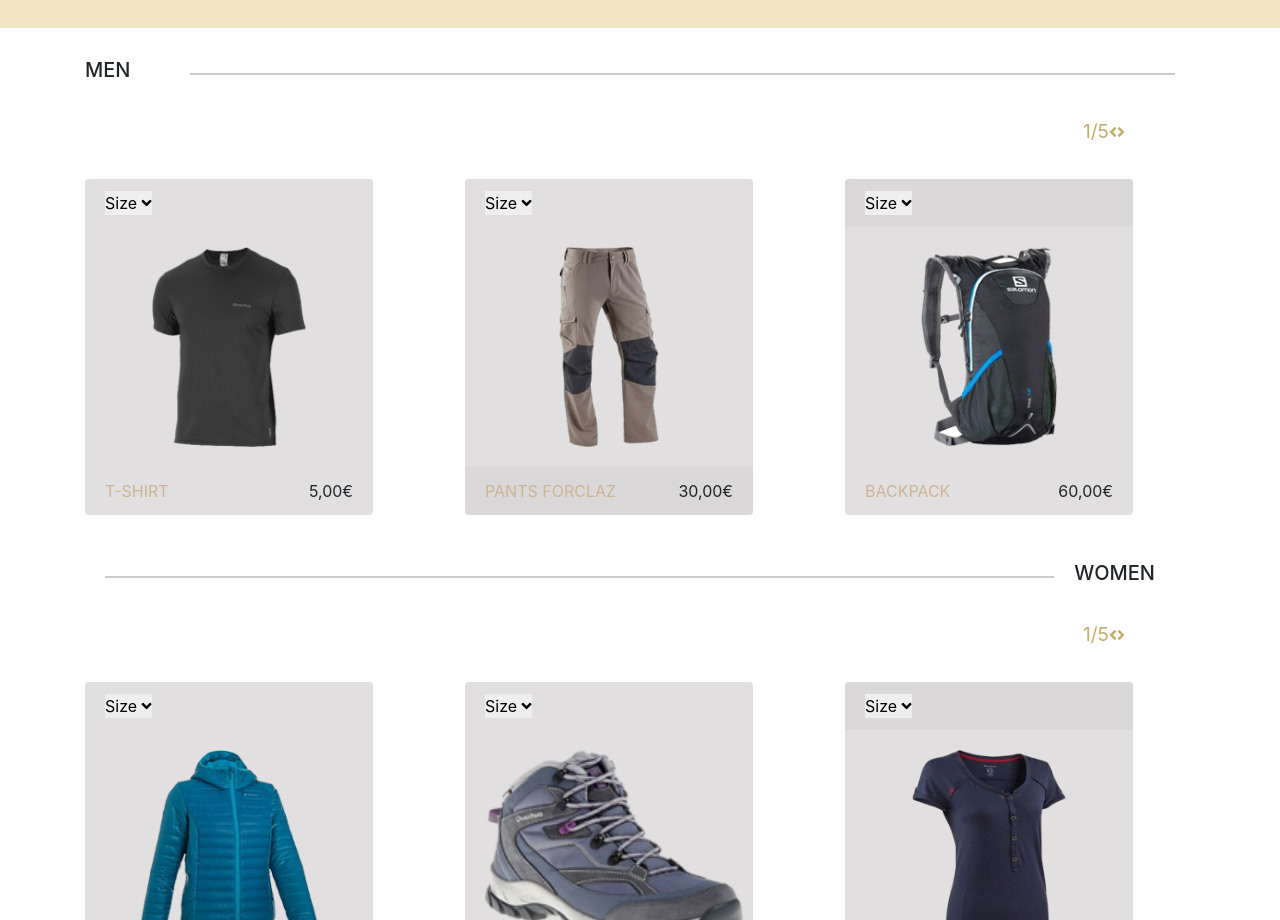
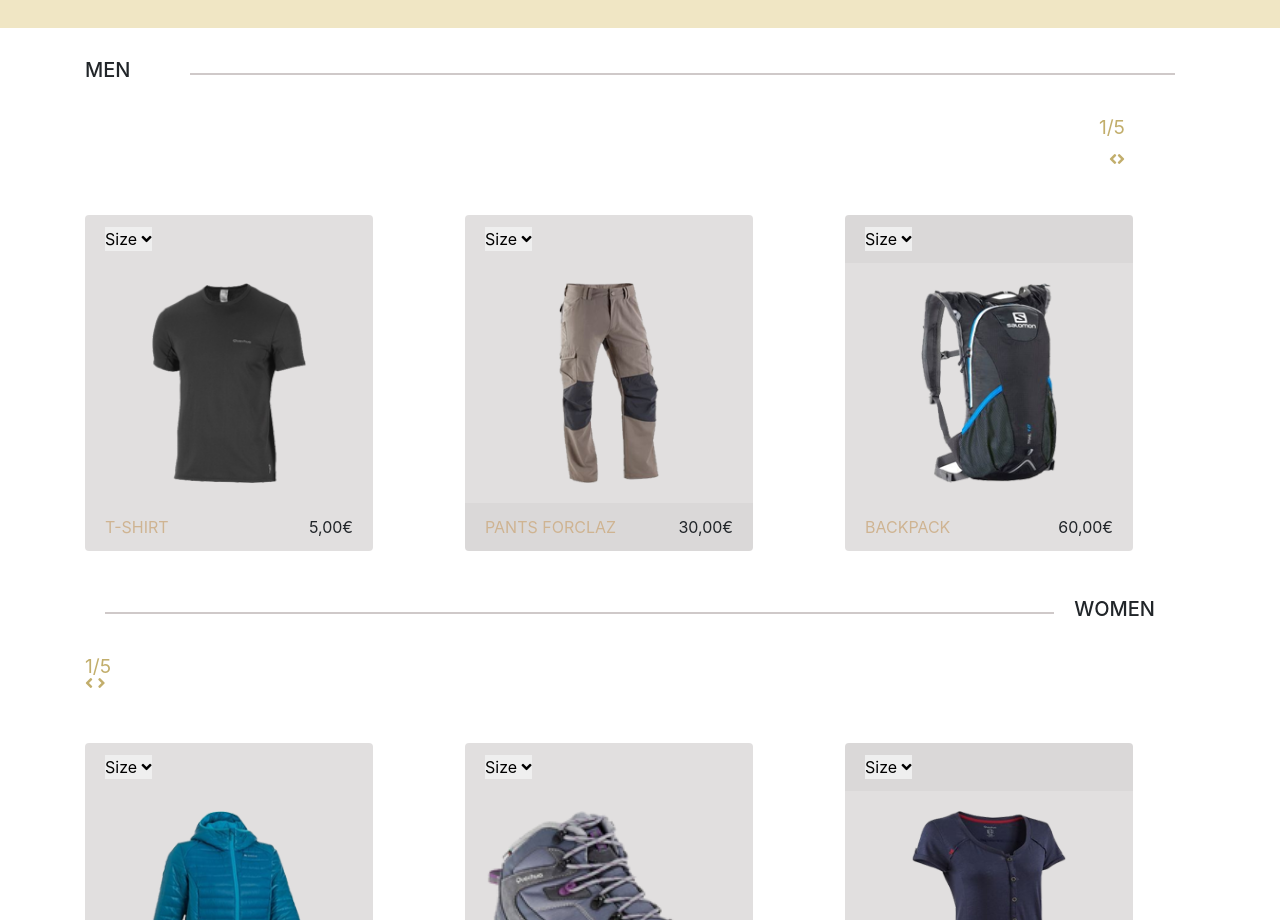
Before and after one commit to gellebereed/My-Projects, a plain HTML site: page Project 1/Index.html in a window 1280 px wide. Shown: the part 872-1792 px from the top of the page. Drawn offline with nearby package versions, Linux system fonts and the light colour scheme.

Commit message:
Modified the next and previous buutons

```diff
--- a/Project 1/Index.html
+++ b/Project 1/Index.html
@@ -53,8 +53,10 @@
     </div>
     <div id="nxt-pre" class="container">
       <p><span>1</span>/5</p>
-      <i class="fas fa-angle-left prev"></i>
-      <i class="fas fa-angle-right next"></i>
+      <div id="frames">
+        <i class="fas fa-angle-left prev"></i>
+        <i class="fas fa-angle-right next"></i>
+      </div>
     </div>
     <br>
     <br>
@@ -151,7 +153,7 @@
       <hr>
       <h5>WOMEN</h5>
       </div>
-      <div id="nxt-pre" class="container">
+      <div id="nxt-pre1" class="container">
         <p><span>1</span>/5</p>
         <i class="fas fa-angle-left prev"></i>
         <i class="fas fa-angle-right next"></i>
--- a/Project 1/index.css
+++ b/Project 1/index.css
@@ -106,13 +106,26 @@ nav a:hover{
 
 /* Next/Previous Buttons */
 #nxt-pre{
-    display: inline-flex;
     justify-content: flex-end;
     cursor: pointer;
     color: rgb(194, 174, 108);
+    margin-right: 15%;
 }
 #nxt-pre p{
+    display: flex;
+    justify-content: flex-end;
+}
+#nxt-pre #frames{
+    display: flex;
+    justify-content: flex-end;
+}
+#nxt-pre1{
+    cursor: pointer;
+    color: rgb(194, 174, 108);
+}
+#nxt-pre1 p{
     display: block;
+    margin-bottom: -3px;
 }
 /* Cards */
 .card{
--- a/Project 1/index.js
+++ b/Project 1/index.js
@@ -24,12 +24,17 @@ $('#arrow-down a, i').on('click', function(event) {
 
     $('html, body').animate(
       {
-        scrollTop: $(hash).offset().top - 300
+        scrollTop: $(hash).offset().top - 285
       },
       800
       );
     }
   });
+
+  // Next and Previous
+$('#nxt-pre #frames .next').on('click', function(){
+  $('span').html("<span>1</span>");
+});
 
 // Card
 $('.color-picker').css('display','none');
@@ -40,14 +45,3 @@ $(".card").mouseover(function(){
 $(".card").mouseout(function(){
   $(this).find(".color-picker").css('display','none');
 });
-// card.addEventListener("onmouseover", function(){
-//   colorPicker.style.display= 'block'
-// });
-// card.addEventListener("onmouseout", function(){
-//   colorPicker.style.display= 'none'
-// })
-// Smooth Scrolling
-
-// next.addEventListener("click", function(){
-//   document.querySelector("#nxt-pre span").textContent = pages+=1;
-// });
```
